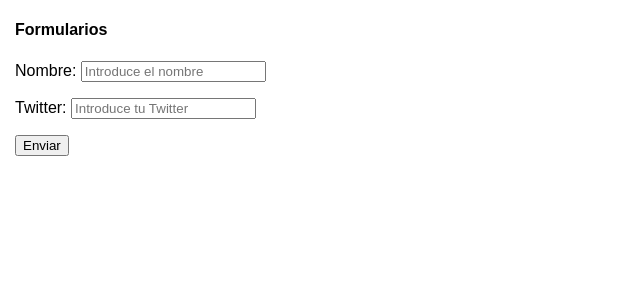
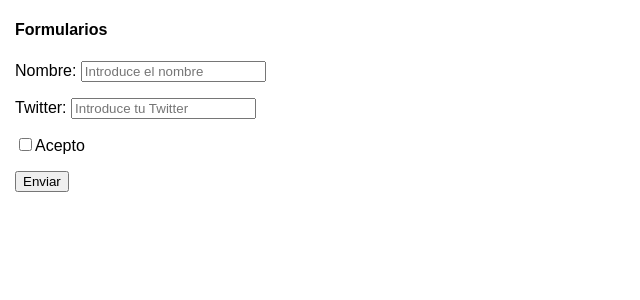
Before and after one commit to nechuba93/aprendereact, a React (Create React App) app: page / in a window 1280 px wide. Shown: the top 300 px of the page, without its empty margins (0-640 px from the left). Built offline with nearby package versions, Linux system fonts and the light colour scheme.

Commit message:
6:37 onsubmit y onChange

```diff
--- a/src/sections/forms.js
+++ b/src/sections/forms.js
@@ -1,17 +1,20 @@
 import React, { Component } from 'react'
 
 export default class Forms extends Component {
-  handleClick = (e)  =>{
+  handleSubmit = (e)  =>{
     e.preventDefault();
     const name = this.inputName.value
     const email = document.getElementById('twitter').value
     console.log({ name, email })
   }
+  handleChange = (e) => {
+    console.log(e.target.checked)
+  }
   render() {
     return (
       <div>
         <h4>Formularios</h4>
-        <form>
+        <form onSubmit={this.handleSubmit}>
           <p>
             <label htmlFor='name'>Nombre: </label>
             <input
@@ -29,7 +32,14 @@
               placeholder='Introduce tu Twitter' />
           </p>
 
-          <button onClick={this.handleClick}>Enviar</button>
+          <p>
+            <label>
+              <input type='checkbox' onChange={this.handleChange} />
+              Acepto
+            </label>
+          </p>
+
+          <button>Enviar</button>
         </form>
       </div>
     )
```
